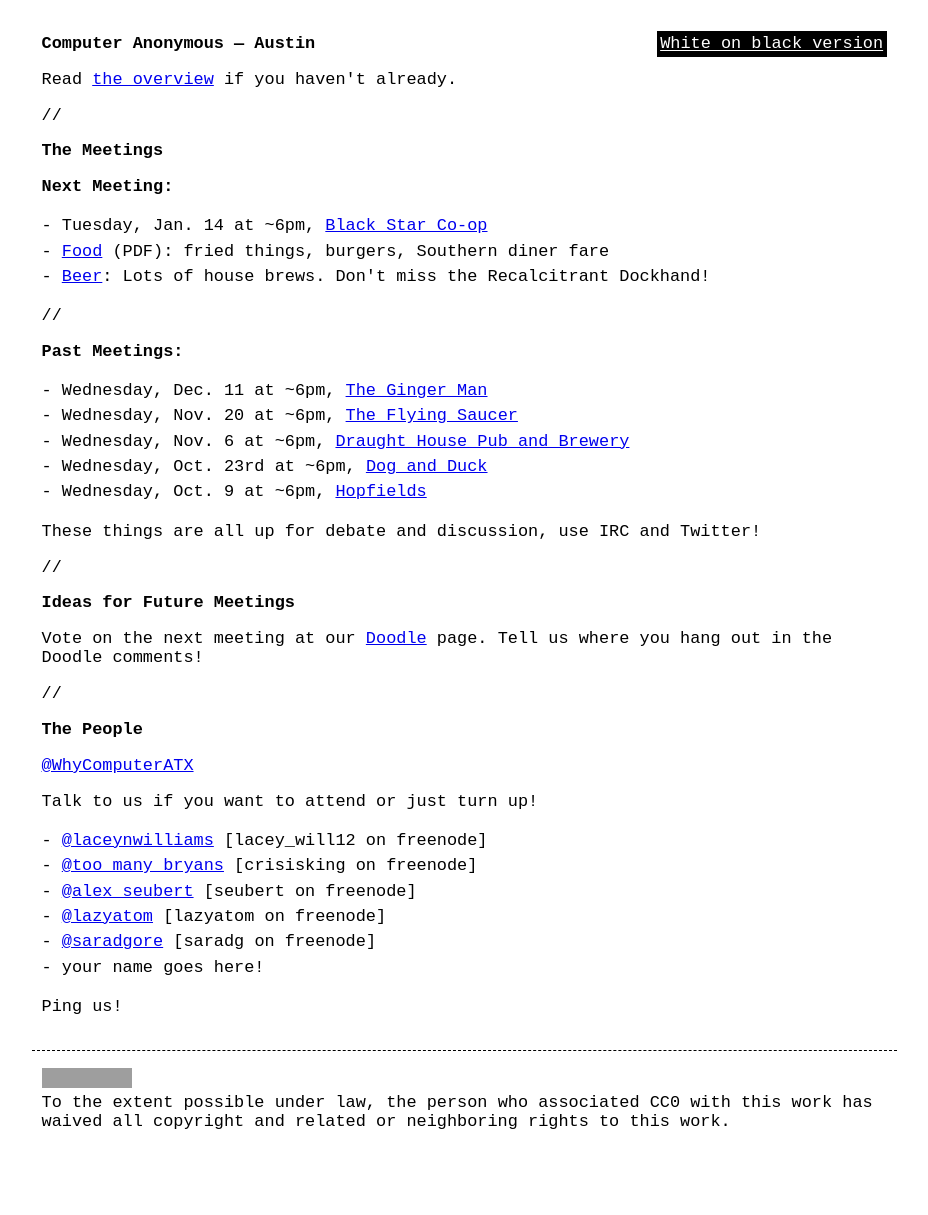
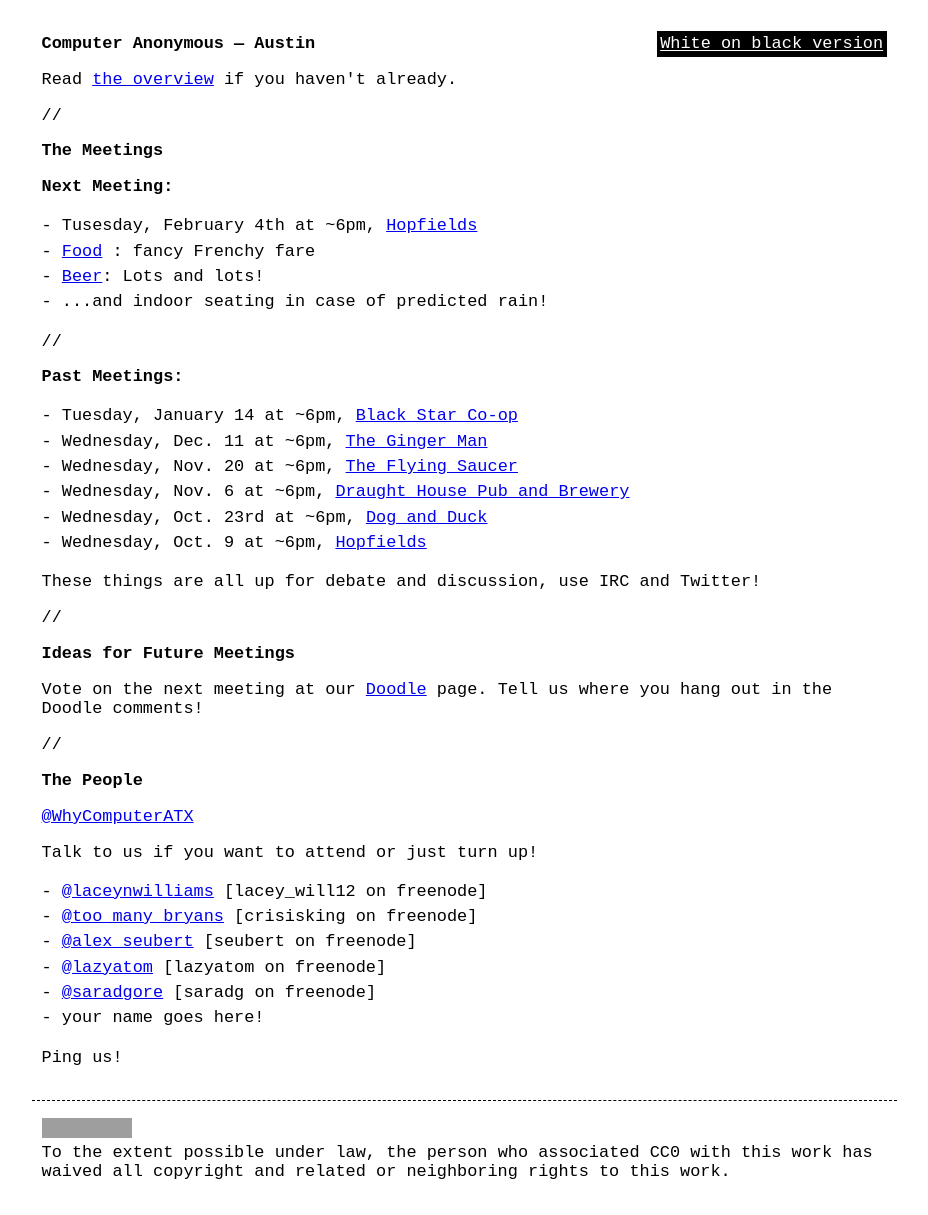
Before and after one commit to computeranonymous/computer, a Jekyll site: the page built from us_austin.html, in a window 1280 px wide. Shown: the whole page, without its empty margins (176-1104 px from the left). Built offline with Jekyll 4.4.1, drawn with Linux system fonts in a browser that asks for light colours; before the commit the page ends 1164 px from its top, so only the background shows below that; grey boxes are pictures that could not be loaded.

Commit message:
added new date/location
will commit in a day if no one protests.

```diff
--- a/us_austin.html
+++ b/us_austin.html
@@ -13,9 +13,10 @@
 <h3>Next Meeting:</h3>
 
 <ul>
-    <li>Tuesday, Jan. 14 at ~6pm, <a href="http://www.blackstar.coop/">Black Star Co-op</a></li>
-    <li><a href="http://www.blackstar.coop/wp-content/uploads/2014/01/Menu-2014-01-06.pdf">Food</a> (PDF): fried things, burgers, Southern diner fare</li>
-    <li><a href="http://www.blackstar.coop/drink/">Beer</a>: Lots of house brews. Don't miss the Recalcitrant Dockhand!</li>
+    <li>Tusesday, February 4th  at ~6pm, <a href="http://hopfieldsaustin.com/">Hopfields</a></li>
+    <li><a href="http://hopfieldsaustin.com/food/appetizers">Food</a> : fancy Frenchy fare</li>
+    <li><a href="http://hopfieldsaustin.com/beer">Beer</a>: Lots and lots!</li>
+    <li>...and indoor seating in case of predicted rain!</li>
 </ul>
 
 <p>//</p>
@@ -23,6 +24,7 @@
 <h3>Past Meetings:</h3>
 
 <ul>
+    <li>Tuesday, January 14 at ~6pm, <a href="http://www.blackstar.coop/">Black Star Co-op</a></li>
     <li>Wednesday, Dec. 11 at ~6pm, <a href="http://aus.gingermanpub.com/">The Ginger Man</a></li>
     <li>Wednesday, Nov. 20 at ~6pm, <a href="http://www.beerknurd.com/stores/austin/">The Flying Saucer</a></li>
     <li>Wednesday, Nov. 6 at ~6pm, <a href="http://www.draughthouse.com/">Draught House Pub and Brewery</a></li>
```
